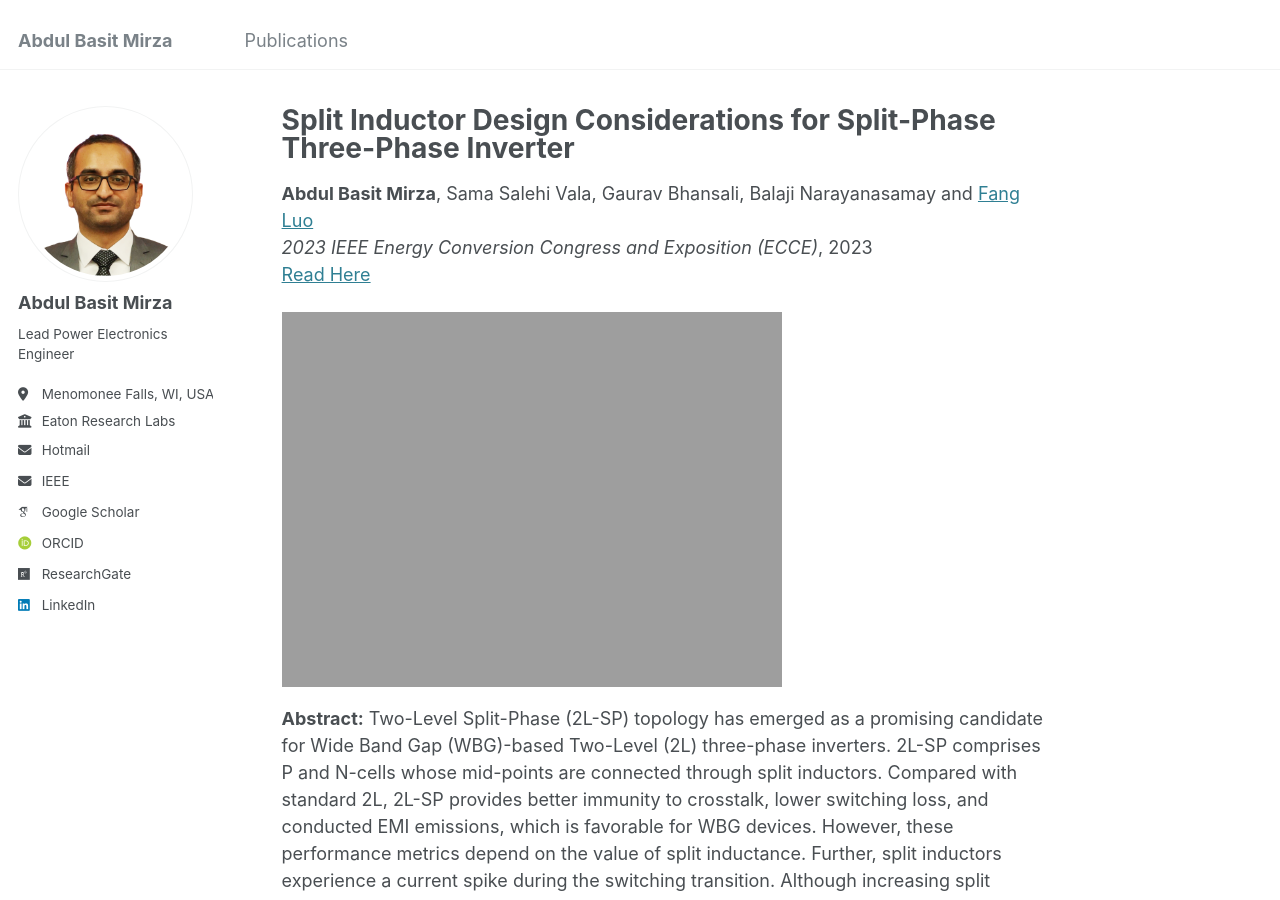
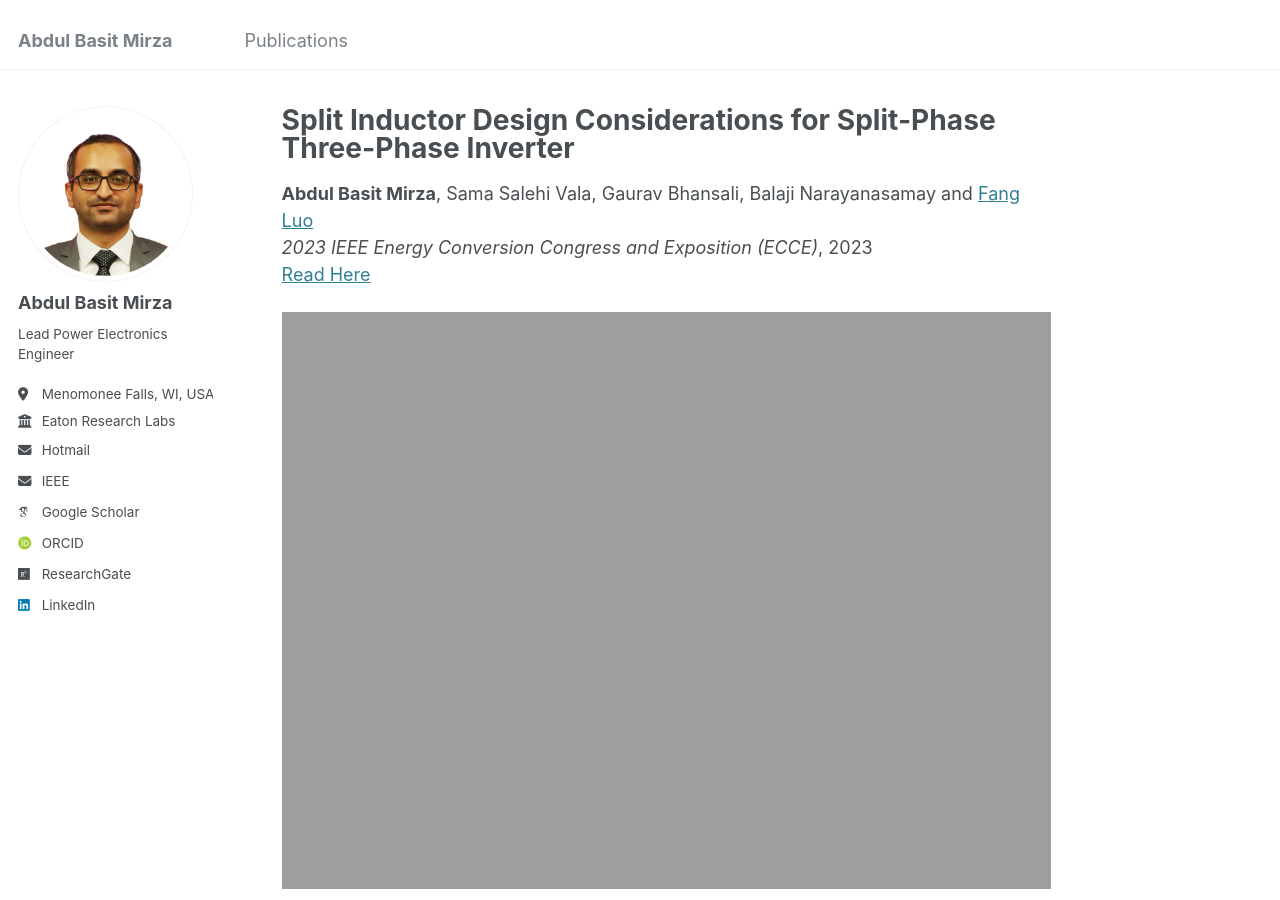
Before and after one commit to AbdulBasitMirza/abdulbasitmirza.github.io, a Jekyll site: the page built from _publications/ECCE_2023_SP.md, in a window 1280 px wide and 900 px high. Built offline with Jekyll 4.4.1, drawn with Linux system fonts in a browser that asks for light colours; some web fonts are replaced.

Commit message:
Update publication.html

```diff
--- a/_layouts/publication.html
+++ b/_layouts/publication.html
@@ -44,7 +44,7 @@ layout: default
         </p>
 
         {% if page.thumbnail %}
-          <img src="{{ page.thumbnail | prepend: "/images/" | prepend: base_path }}" alt="" width=500>
+          <img src="{{ page.thumbnail | prepend: "/images/" | prepend: base_path }}" alt="" width=800 height=800>
         {% endif %}
         <p> <b>Abstract:</b> {{ page.abstract }} </p>
 
```
